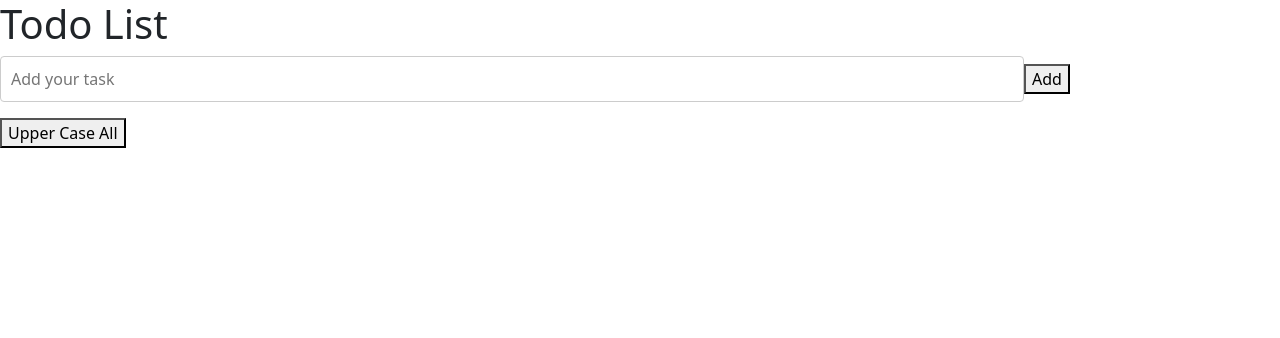
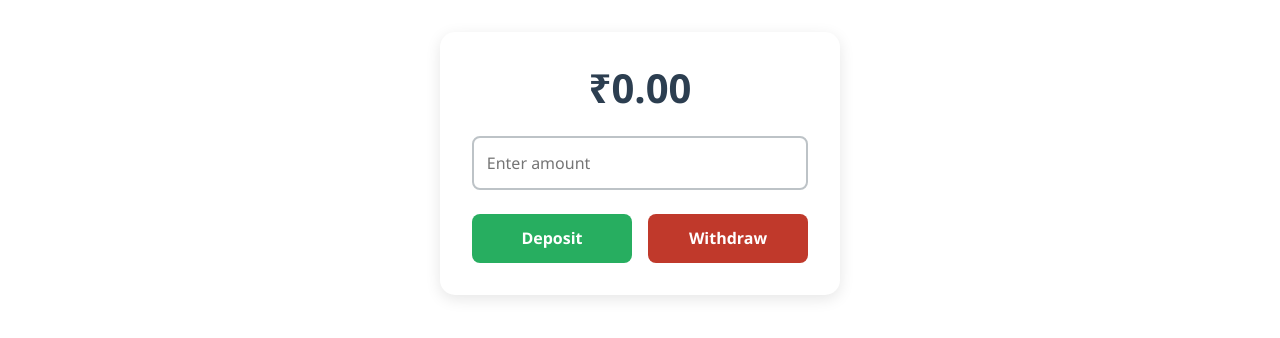
Before and after one commit to ajitpatil789/React-Test1, a React (Vite) app: page / in a window 1280 px wide. Shown: the top 338 px of the page. Built offline with nearby package versions, Linux system fonts and the light colour scheme.

Commit message:
custom hook useBankAccount

```diff
--- a/src/App.jsx
+++ b/src/App.jsx
@@ -24,6 +24,7 @@ import NumberChecker from "./UseMemo Hook/NumberChecker";
 import StudentSearch from "./UseMemo Hook/FilterList";
 import CustomHook from "./Custome Hook/CustomHook";
 import TodoList from "./TodoList/TodoList";
+import BankAccount from "./Custome Hook/Bank App/BankAccount";
 
 function App() {
   return (
@@ -49,7 +50,8 @@ function App() {
       {/* <StudentSearch /> */}
       {/* <NumberChecker /> */}
       {/* <CustomHook /> */}
-      <TodoList />
+      {/* <TodoList /> */}
+      <BankAccount />
     </>
   );
 }
--- /dev/null
+++ b/src/Custome Hook/Bank App/BankAccount.css
@@ -0,0 +1,79 @@
+.bank-container {
+  max-width: 400px;
+  margin: 2rem auto;
+  padding: 2rem;
+  background: #ffffff;
+  border-radius: 15px;
+  box-shadow: 0 4px 15px rgba(0, 0, 0, 0.1);
+  font-family: "Segoe UI", Tahoma, Geneva, Verdana, sans-serif;
+}
+
+.balance {
+  text-align: center;
+  color: #2c3e50;
+  font-size: 2.5rem;
+  margin: 0 0 1.5rem 0;
+  font-weight: 600;
+}
+
+.input-group {
+  margin-bottom: 1.5rem;
+}
+
+.input-group input {
+  width: 100%;
+  padding: 0.8rem;
+  border: 2px solid #bdc3c7;
+  border-radius: 8px;
+  font-size: 1rem;
+  transition: border-color 0.3s ease;
+}
+
+.input-group input:focus {
+  outline: none;
+  border-color: #3498db;
+}
+
+.button-group {
+  display: grid;
+  grid-template-columns: 1fr 1fr;
+  gap: 1rem;
+}
+
+.credit-btn,
+.debit-btn {
+  padding: 0.8rem 1.5rem;
+  border: none;
+  border-radius: 8px;
+  font-size: 1rem;
+  font-weight: 600;
+  cursor: pointer;
+  transition: transform 0.2s ease, background-color 0.3s ease;
+}
+
+.credit-btn {
+  background-color: #27ae60;
+  color: white;
+}
+
+.debit-btn {
+  background-color: #c0392b;
+  color: white;
+}
+
+.credit-btn:hover {
+  background-color: #219a52;
+  transform: translateY(-2px);
+}
+
+.debit-btn:hover {
+  background-color: #ab3326;
+  transform: translateY(-2px);
+}
+
+.error-message {
+  color: #c0392b;
+  text-align: center;
+  margin-bottom: 1rem;
+  font-weight: 500;
+}
--- /dev/null
+++ b/src/Custome Hook/Bank App/BankAccount.jsx
@@ -0,0 +1,64 @@
+import React, { useState } from "react";
+import useBankAccount from "./useBankAccount";
+import "./BankAccount.css";
+function BankAccount() {
+  const { balance, credit, debit } = useBankAccount();
+  const [amount, setAmount] = useState("");
+  const [error, setError] = useState("");
+
+  const handleTransaction = (transactionType) => {
+    const num = parseFloat(amount);
+    setError("");
+
+    if (isNaN(num) || num <= 0) {
+      setError("Please enter a valid positive amount");
+      return;
+    }
+
+    const success = transactionType === "credit" ? credit(num) : debit(num);
+
+    if (!success) {
+      setError(
+        transactionType === "credit"
+          ? "Invalid credit amount"
+          : "Insufficient funds or invalid debit amount"
+      );
+    } else {
+      setAmount("");
+    }
+  };
+  return (
+    <div className="bank-container">
+      <h1 className="balance">₹{balance.toFixed(2)}</h1>
+
+      <div className="input-group">
+        <input
+          type="number"
+          min="0"
+          value={amount}
+          onChange={(e) => setAmount(e.target.value)}
+          placeholder="Enter amount"
+        />
+      </div>
+
+      {error && <div className="error-message">{error}</div>}
+
+      <div className="button-group">
+        <button
+          className="credit-btn"
+          onClick={() => handleTransaction("credit")}
+        >
+          Deposit
+        </button>
+        <button
+          className="debit-btn"
+          onClick={() => handleTransaction("debit")}
+        >
+          Withdraw
+        </button>
+      </div>
+    </div>
+  );
+}
+
+export default BankAccount;
--- /dev/null
+++ b/src/Custome Hook/Bank App/useBankAccount.jsx
@@ -0,0 +1,24 @@
+import React, { useState } from "react";
+
+function useBankAccount() {
+  const [balance, setBalance] = useState(0);
+  // Credit Amout
+  const credit = (amount) => {
+    if (amount > 0) {
+      setBalance((prev) => prev + amount);
+      return true;
+    }
+    return false;
+  };
+  // Debit Amount
+  const debit = (amount) => {
+    if (amount > 0 && balance >= amount) {
+      setBalance((pre) => pre - amount);
+      return true;
+    }
+    return false;
+  };
+  return { balance, credit, debit };
+}
+
+export default useBankAccount;
```
